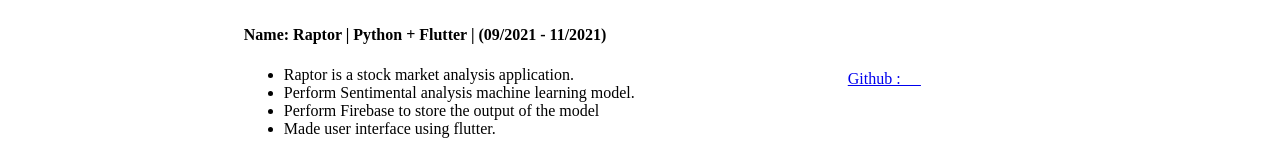
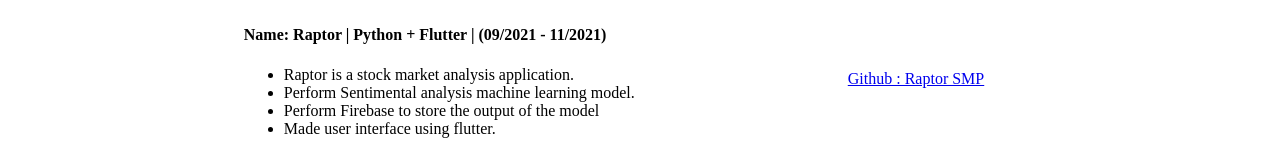
Before and after one commit to keshkaush/CV, a plain HTML site: page index.html in a window 1280 px wide. Shown: the part 1475-1635 px from the top of the page. Drawn offline with Linux system fonts and the light colour scheme.

Commit message:
adding raptor link.

```diff
--- a/index.html
+++ b/index.html
@@ -237,7 +237,7 @@
                     </ul>
                 </td>
                 <td>
-                    <a href="https://github.com/keshkaush/">Github : __</a>
+                    <a href="https://github.com/keshkaush/Raptor-SMP.git">Github : Raptor SMP</a>
                 </td>
             </tr>
             <tr>
```
